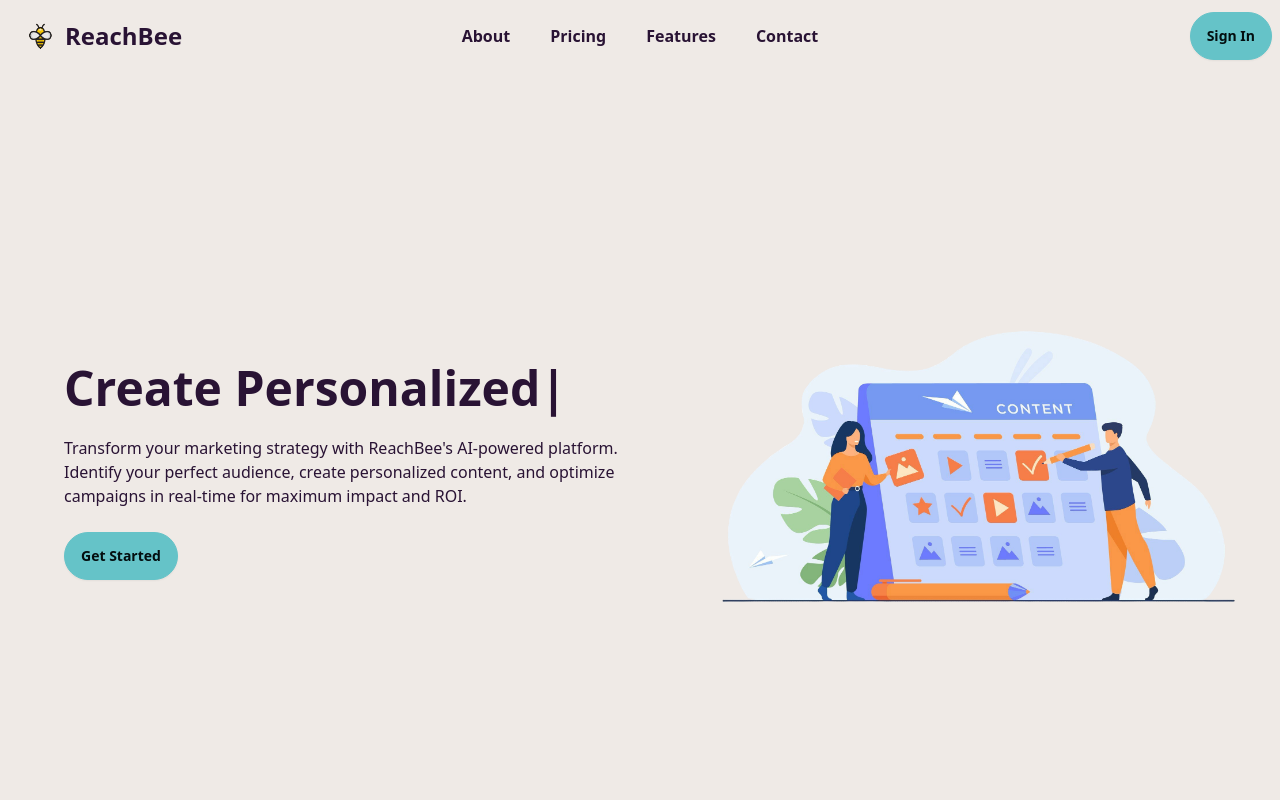
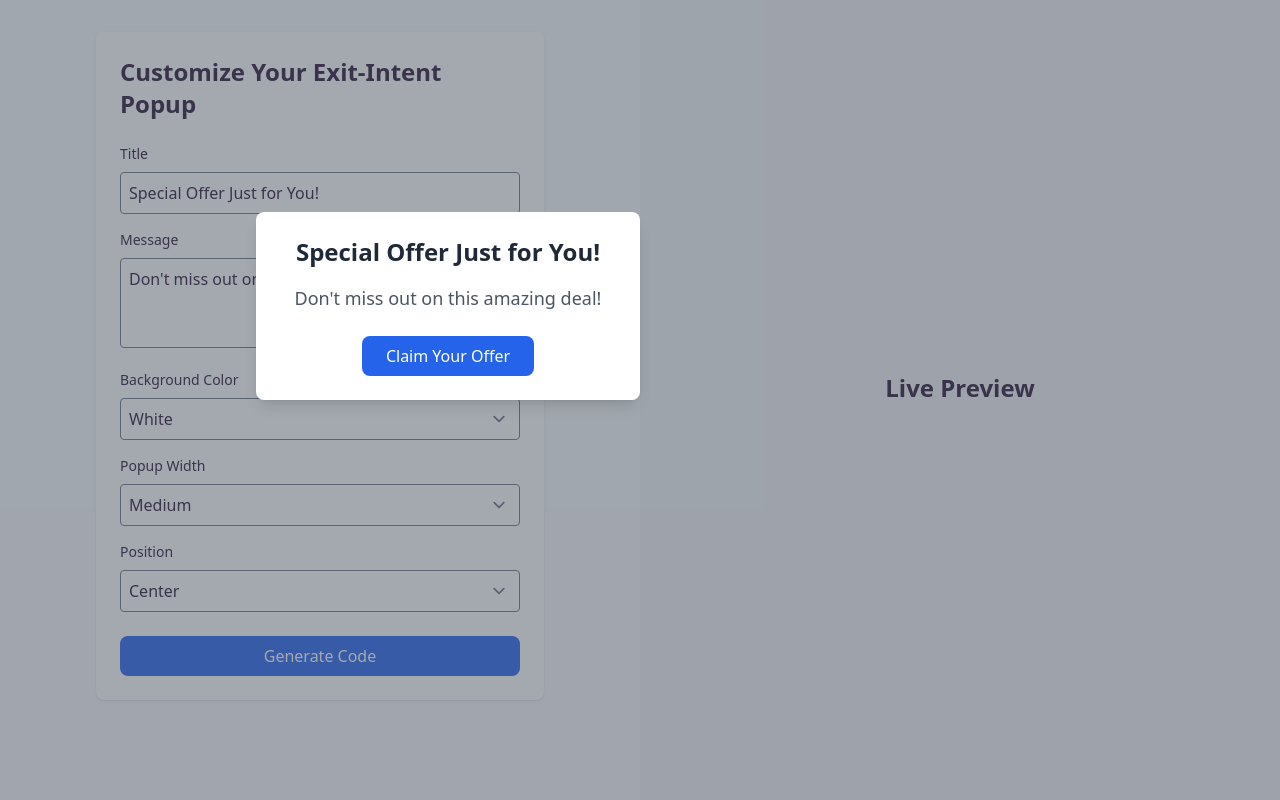
Before and after one commit to jivansh77/ReachBee, a React (Vite) app: page / in a window 1280 px wide. Shown: the top 800 px of the page. Built offline with nearby package versions, Linux system fonts and the light colour scheme; no server answers; what twitter-api-v2 would draw is missing.

Commit message:
Exit-intent popup

```diff
--- a/src/App.jsx
+++ b/src/App.jsx
@@ -1,4 +1,4 @@
-import React, { useEffect } from 'react';
+import React, { useEffect, useState } from 'react';
 import { BrowserRouter as Router, Routes, Route, useLocation } from 'react-router-dom'
 import Navbar from './components/Navbar'
 import Footer from './components/Footer'
@@ -19,6 +19,8 @@ import Features from './pages/Features'
 import TrendingEvents from './components/EventTrigger'
 import FineTunePage from './pages/FineTunePage'
 import getTweetsData from './TwitterClient'
+import ExitIntentPopup from './pages/ExitIntentPopup';
+import CustomizationForm from './pages/CustomizationForm';
 
 const AppContent = () => {
   const location = useLocation();
@@ -58,21 +60,11 @@ const AppContent = () => {
 
 export default function App() {
 
-  // useEffect(() => {
-  //   // Call the Twitter API function when the component mounts
-  //   getTweetsData();
-  // }, []);  // Empty dependency array means it will run only once when the component mounts
-
-  // return (
-  //   <div className="App">
-  //     <h1>My Twitter Feed</h1>
-  //     {/* You can display the data here or pass it to other components */}
-  //   </div>
-  // );
 
   return (
-    <Router>
-      <AppContent />
-    </Router>
+    // <Router>
+    //   <AppContent />
+    // </Router>
+    <CustomizationForm/>
   );
 }
--- /dev/null
+++ b/src/pages/CustomizationForm.jsx
@@ -0,0 +1,163 @@
+import React, { useState } from 'react';
+import ExitIntentPopup from './ExitIntentPopup';
+import Modal from './Modal';
+
+const CustomizationForm = () => {
+  const [title, setTitle] = useState("Special Offer Just for You!");
+  const [message, setMessage] = useState("Don't miss out on this amazing deal!");
+  const [backgroundColor, setBackgroundColor] = useState("bg-white");
+  const [popupWidth, setPopupWidth] = useState("w-96");
+  const [popupPosition, setPopupPosition] = useState("top-1/2 left-1/2 transform -translate-x-1/2 -translate-y-1/2");
+  const [showPreview, setShowPreview] = useState(true);
+  const [showModal, setShowModal] = useState(false);
+
+  const handleGenerateCode = () => {
+    const generatedCode = `
+<!-- Add this to your HTML file -->
+<div id="exitIntentPopup" class="hidden fixed inset-0 bg-gray-600 bg-opacity-50 flex items-center justify-center z-50">
+  <div class="${backgroundColor} ${popupWidth} p-6 rounded-lg shadow-lg ${popupPosition}">
+    <h2 class="text-2xl font-bold text-center text-gray-800">${title}</h2>
+    <p class="mt-4 text-center text-lg text-gray-600">${message}</p>
+    <div class="mt-6 flex justify-center">
+      <button onclick="closePopup()" class="px-6 py-2 bg-blue-600 text-white rounded-lg hover:bg-blue-700">
+        Claim Your Offer
+      </button>
+    </div>
+  </div>
+</div>
+
+<!-- Add this script to your page -->
+<script>
+  let exitShown = false;
+
+  document.addEventListener('mouseleave', (e) => {
+    if (e.clientY < 0 && !exitShown) {
+      showPopup();
+      exitShown = true;
+    }
+  });
+
+  function showPopup() {
+    document.getElementById('exitIntentPopup').classList.remove('hidden');
+  }
+
+  function closePopup() {
+    document.getElementById('exitIntentPopup').classList.add('hidden');
+  }
+</script>`;
+
+    setShowModal(true);
+    return generatedCode;
+  };
+
+  return (
+    <div className="flex min-h-screen bg-gray-50">
+      {/* Left Side: Customization Form */}
+      <div className="w-1/2 p-8">
+        <div className="max-w-md mx-auto bg-white p-6 rounded-lg shadow">
+          <h2 className="text-2xl font-bold mb-6">Customize Your Exit-Intent Popup</h2>
+
+          <div className="space-y-4">
+            <div>
+              <label className="block text-sm font-medium mb-2">Title</label>
+              <input
+                type="text"
+                value={title}
+                onChange={(e) => setTitle(e.target.value)}
+                className="w-full p-2 border rounded focus:ring-2 focus:ring-blue-500"
+              />
+            </div>
+
+            <div>
+              <label className="block text-sm font-medium mb-2">Message</label>
+              <textarea
+                value={message}
+                onChange={(e) => setMessage(e.target.value)}
+                className="w-full p-2 border rounded focus:ring-2 focus:ring-blue-500"
+                rows="3"
+              />
+            </div>
+
+            <div>
+              <label className="block text-sm font-medium mb-2">Background Color</label>
+              <select
+                value={backgroundColor}
+                onChange={(e) => setBackgroundColor(e.target.value)}
+                className="w-full p-2 border rounded focus:ring-2 focus:ring-blue-500"
+              >
+                <option value="bg-white">White</option>
+                <option value="bg-blue-100">Light Blue</option>
+                <option value="bg-green-100">Light Green</option>
+                <option value="bg-yellow-100">Light Yellow</option>
+                <option value="bg-red-100">Light Red</option>
+              </select>
+            </div>
+
+            <div>
+              <label className="block text-sm font-medium mb-2">Popup Width</label>
+              <select
+                value={popupWidth}
+                onChange={(e) => setPopupWidth(e.target.value)}
+                className="w-full p-2 border rounded focus:ring-2 focus:ring-blue-500"
+              >
+                <option value="w-80">Small</option>
+                <option value="w-96">Medium</option>
+                <option value="w-112">Large</option>
+              </select>
+            </div>
+
+            <div>
+              <label className="block text-sm font-medium mb-2">Position</label>
+              <select
+                value={popupPosition}
+                onChange={(e) => setPopupPosition(e.target.value)}
+                className="w-full p-2 border rounded focus:ring-2 focus:ring-blue-500"
+              >
+                <option value="top-1/2 left-1/2 transform -translate-x-1/2 -translate-y-1/2">Center</option>
+                <option value="top-10 left-10">Top Left</option>
+                <option value="top-10 right-10">Top Right</option>
+                <option value="bottom-10 left-10">Bottom Left</option>
+                <option value="bottom-10 right-10">Bottom Right</option>
+              </select>
+            </div>
+          </div>
+
+          <button
+            onClick={handleGenerateCode}
+            className="w-full mt-6 bg-blue-600 text-white py-2 px-4 rounded-lg hover:bg-blue-700"
+          >
+            Generate Code
+          </button>
+        </div>
+      </div>
+
+      {/* Right Side: Preview */}
+      <div className="w-1/2 p-8 bg-gray-100">
+        <div className="h-full flex items-center justify-center">
+          <div className="w-full">
+            <h2 className="text-2xl font-bold mb-6 text-center">Live Preview</h2>
+            {showPreview && (
+              <ExitIntentPopup
+                title={title}
+                message={message}
+                backgroundColor={backgroundColor}
+                popupWidth={popupWidth}
+                popupPosition={popupPosition}
+              />
+            )}
+          </div>
+        </div>
+      </div>
+
+      {/* Modal for generated code */}
+      {showModal && (
+        <Modal
+          code={handleGenerateCode()}
+          onClose={() => setShowModal(false)}
+        />
+      )}
+    </div>
+  );
+};
+
+export default CustomizationForm;
--- /dev/null
+++ b/src/pages/ExitIntentPopup.jsx
@@ -0,0 +1,25 @@
+import React from 'react';
+
+const ExitIntentPopup = ({
+  title,
+  message,
+  backgroundColor,
+  popupWidth,
+  popupPosition
+}) => {
+  return (
+    <div className="fixed inset-0 bg-gray-600 bg-opacity-50 flex items-center justify-center">
+      <div className={`p-6 rounded-lg shadow-lg ${backgroundColor} ${popupWidth} ${popupPosition}`}>
+        <h2 className="text-2xl font-bold text-center text-gray-800">{title}</h2>
+        <p className="mt-4 text-center text-lg text-gray-600">{message}</p>
+        <div className="mt-6 flex justify-center">
+          <button className="px-6 py-2 bg-blue-600 text-white rounded-lg hover:bg-blue-700">
+            Claim Your Offer
+          </button>
+        </div>
+      </div>
+    </div>
+  );
+};
+
+export default ExitIntentPopup;
--- /dev/null
+++ b/src/pages/Modal.jsx
@@ -0,0 +1,52 @@
+import React, { useState } from 'react';
+
+const Modal = ({ code, onClose }) => {
+  const [copied, setCopied] = useState(false);
+
+  const handleCopy = async () => {
+    try {
+      await navigator.clipboard.writeText(code);
+      setCopied(true);
+      setTimeout(() => setCopied(false), 2000);
+    } catch (err) {
+      console.error('Failed to copy:', err);
+    }
+  };
+
+  return (
+    <div className="fixed inset-0 flex items-center justify-center bg-gray-500 bg-opacity-50 z-50">
+      <div className="bg-white p-6 rounded-lg w-full max-w-2xl">
+        <div className="flex justify-between items-center mb-4">
+          <h3 className="text-xl font-bold">Generated Code</h3>
+          <button
+            onClick={onClose}
+            className="text-gray-500 hover:text-gray-700"
+          >
+            ×
+          </button>
+        </div>
+        <pre className="bg-gray-100 p-4 rounded mb-4 overflow-auto max-h-96">
+          <code className="text-sm whitespace-pre-wrap">{code}</code>
+        </pre>
+        <div className="flex justify-between items-center">
+          <button
+            onClick={handleCopy}
+            className={`${
+              copied ? 'bg-green-600' : 'bg-blue-600'
+            } text-white py-2 px-4 rounded hover:opacity-90 transition-colors`}
+          >
+            {copied ? 'Copied!' : 'Copy Code'}
+          </button>
+          <button
+            onClick={onClose}
+            className="bg-gray-500 text-white py-2 px-4 rounded hover:bg-gray-600"
+          >
+            Close
+          </button>
+        </div>
+      </div>
+    </div>
+  );
+};
+
+export default Modal;
```
